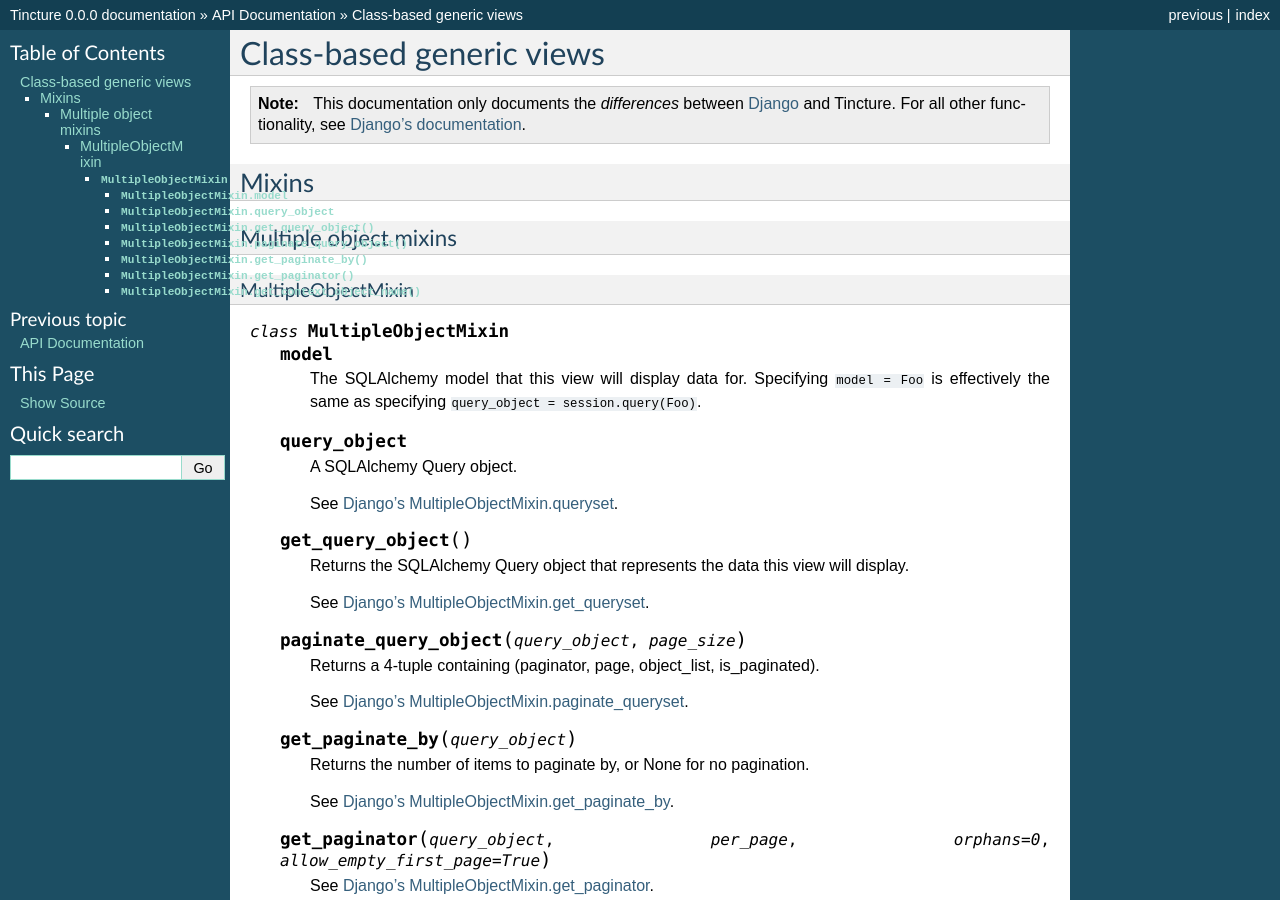
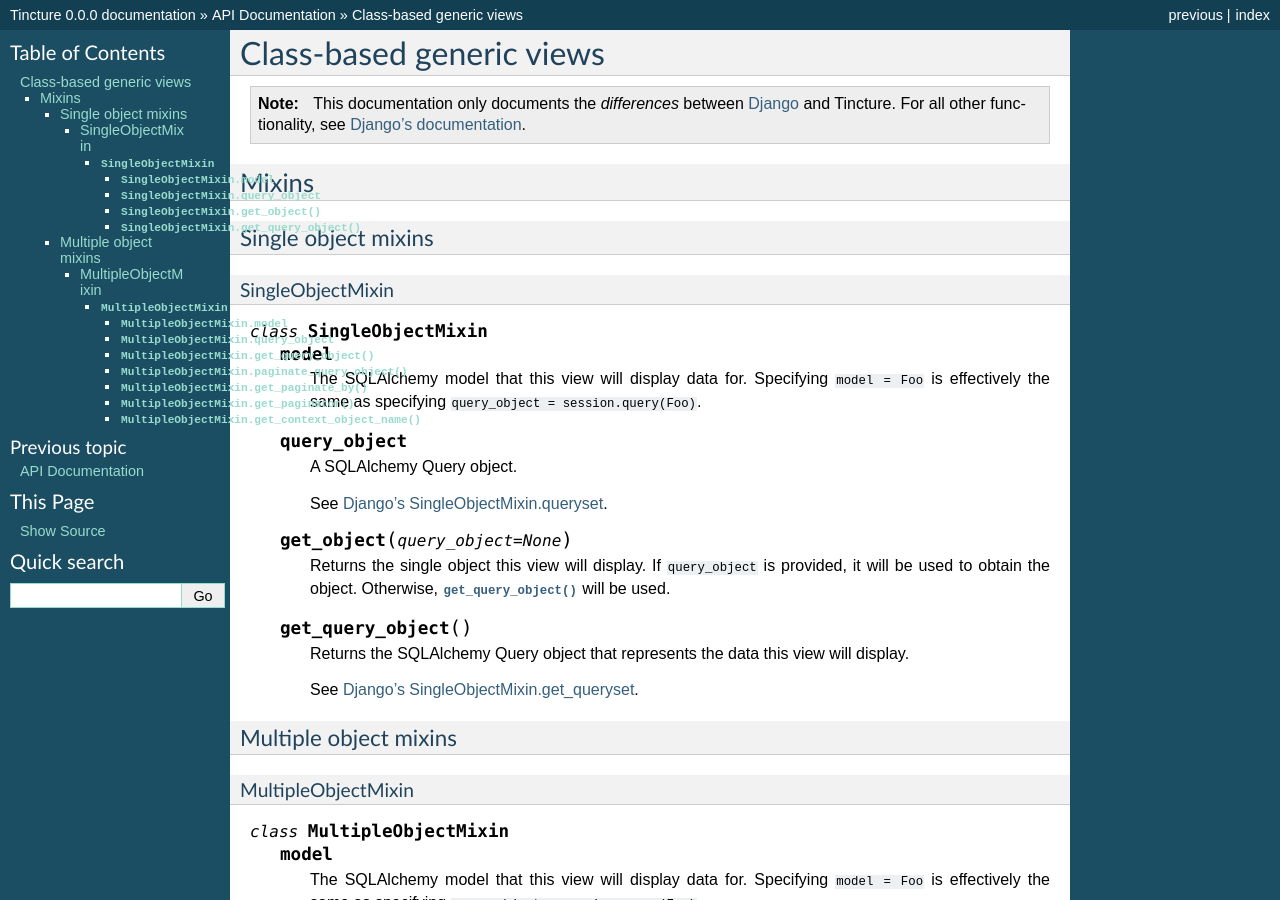
Before and after one commit to grampajoe/tincture, a Sphinx documentation site: the page built from docs/ref/class-based-views.rst, in a window 1280 px wide and 900 px high. Built offline with Sphinx 7.4.7, drawn with Linux system fonts in a browser that asks for light colours.

Commit message:
Add SingleObjectMixin docs

```diff
--- a/docs/ref/class-based-views.rst
+++ b/docs/ref/class-based-views.rst
@@ -8,6 +8,39 @@ Class-based generic views
 
 Mixins
 ======
+
+Single object mixins
+--------------------
+
+SingleObjectMixin
+~~~~~~~~~~~~~~~~~
+.. class:: SingleObjectMixin()
+
+    .. attribute:: model
+
+        The SQLAlchemy model that this view will display data for. Specifying
+        ``model = Foo`` is effectively the same as specifying
+        ``query_object = session.query(Foo)``.
+
+    .. attribute:: query_object
+
+        A SQLAlchemy Query object.
+
+        See `Django's SingleObjectMixin.queryset`_.
+
+    .. method:: get_object(query_object=None)
+
+        Returns the single object this view will display. If ``query_object``
+        is provided, it will be used to obtain the object. Otherwise,
+        :meth:`~SingleObjectMixin.get_query_object` will be used.
+
+    .. method:: get_query_object()
+
+        Returns the SQLAlchemy Query object that represents the data this view
+        will display.
+
+        See `Django's SingleObjectMixin.get_queryset`_.
+
 
 Multiple object mixins
 ----------------------
@@ -61,6 +94,10 @@ MultipleObjectMixin
 
 .. _Django: http://djangoproject.com
 .. _Django's Documentation: http://docs.djangoproject.com/en/1.4/
+
+.. _Django's SingleObjectMixin.queryset: https://docs.djangoproject.com/en/1.4/ref/class-based-views/#django.views.generic.detail.SingleObjectMixin.queryset
+.. _Django's SingleObjectMixin.get_queryset: https://docs.djangoproject.com/en/1.4/ref/class-based-views/#django.views.generic.detail.SingleObjectMixin.get_queryset
+
 .. _Django's MultipleObjectMixin.queryset: https://docs.djangoproject.com/en/1.4/ref/class-based-views/#django.views.generic.list.MultipleObjectMixin.queryset
 .. _Django's MultipleObjectMixin.get_queryset: https://docs.djangoproject.com/en/1.4/ref/class-based-views/#django.views.generic.list.MultipleObjectMixin.get_queryset
 .. _Django's MultipleObjectMixin.paginate_queryset: https://docs.djangoproject.com/en/1.4/ref/class-based-views/#django.views.generic.list.MultipleObjectMixin.paginate_queryset
```
